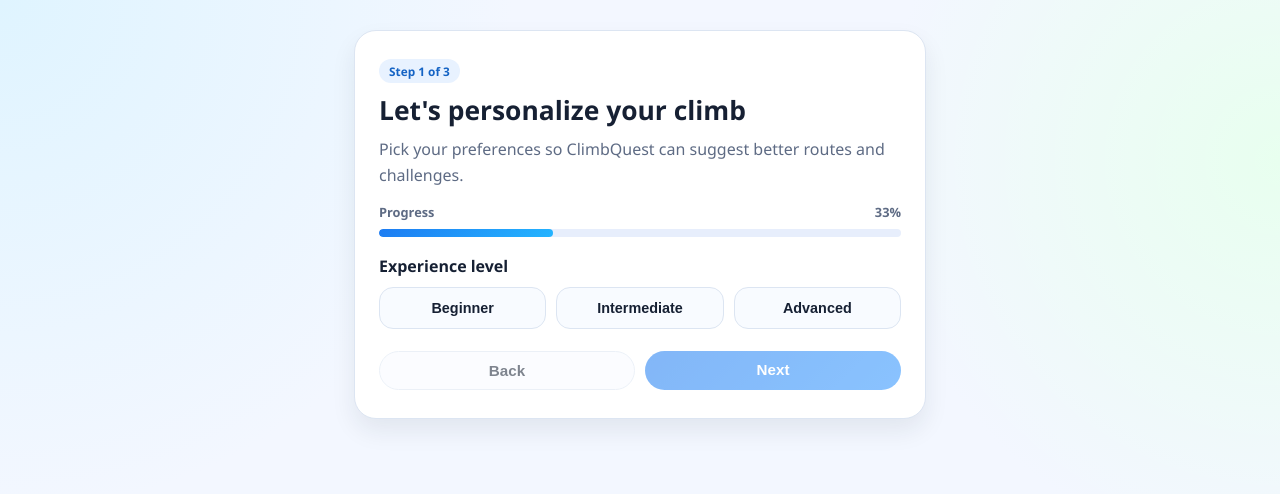
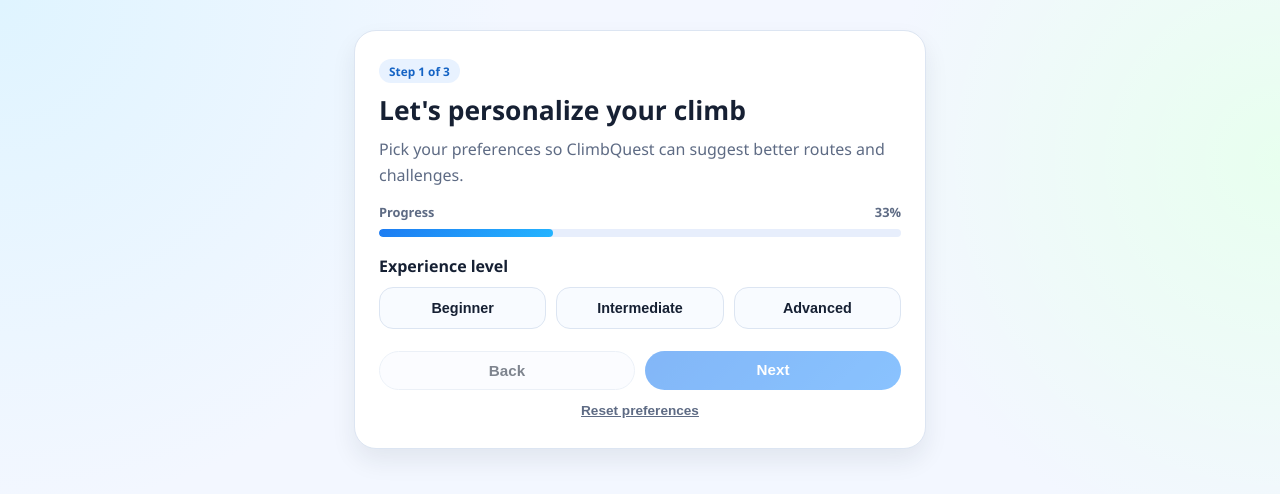
Before and after one commit to XYMMM000/CPT208-coursework, a React (Vite) app in the folder demo/: page /onboarding in a window 1280 px wide. Shown: the top 494 px of the page. Built offline with nearby package versions, Linux system fonts and the light colour scheme.

Commit message:
create web app

```diff
--- a/demo/src/pages/OnboardingPage.jsx
+++ b/demo/src/pages/OnboardingPage.jsx
@@ -1,5 +1,7 @@
 import { useMemo, useState } from "react";
 import { useNavigate } from "react-router-dom";
+
+const ONBOARDING_STORAGE_KEY = "climbquest_onboarding_preferences";
 
 const steps = [
   {
@@ -48,12 +50,26 @@ function OptionGroup({ title, options, selectedValue, onSelect }) {
 export default function OnboardingPage() {
   const navigate = useNavigate();
 
+  function getInitialSelections() {
+    try {
+      const saved = localStorage.getItem(ONBOARDING_STORAGE_KEY);
+      if (!saved) {
+        return { level: "", style: "", goal: "" };
+      }
+
+      const parsed = JSON.parse(saved);
+      return {
+        level: parsed.level || "",
+        style: parsed.style || "",
+        goal: parsed.goal || ""
+      };
+    } catch {
+      return { level: "", style: "", goal: "" };
+    }
+  }
+
   // Keep onboarding answers in one object so the data model is simple for beginners.
-  const [selections, setSelections] = useState({
-    level: "",
-    style: "",
-    goal: ""
-  });
+  const [selections, setSelections] = useState(getInitialSelections);
 
   // Step index controls which onboarding question is visible.
   const [currentStepIndex, setCurrentStepIndex] = useState(0);
@@ -75,10 +91,20 @@ export default function OnboardingPage() {
   const hasSelectedCurrentStep = Boolean(selections[currentStep.key]);
 
   function updateSelection(field, value) {
-    setSelections((prev) => ({
-      ...prev,
-      [field]: value
-    }));
+    setSelections((prev) => {
+      const nextSelections = {
+        ...prev,
+        [field]: value
+      };
+
+      // Save every change so refresh will not lose onboarding progress.
+      localStorage.setItem(
+        ONBOARDING_STORAGE_KEY,
+        JSON.stringify(nextSelections)
+      );
+
+      return nextSelections;
+    });
   }
 
   function handleBack() {
@@ -90,12 +116,23 @@ export default function OnboardingPage() {
 
     if (isLastStep) {
       // In a real app, you could save selections to backend/local storage here.
+      localStorage.setItem(ONBOARDING_STORAGE_KEY, JSON.stringify(selections));
       console.log("Onboarding selections:", selections);
       navigate("/home");
       return;
     }
 
     setCurrentStepIndex((prev) => Math.min(prev + 1, totalSteps - 1));
+  }
+
+  function handleResetPreferences() {
+    localStorage.removeItem(ONBOARDING_STORAGE_KEY);
+    setSelections({
+      level: "",
+      style: "",
+      goal: ""
+    });
+    setCurrentStepIndex(0);
   }
 
   return (
@@ -150,6 +187,14 @@ export default function OnboardingPage() {
             {isLastStep ? "Continue" : "Next"}
           </button>
         </div>
+
+        <button
+          type="button"
+          className="cq-reset-btn"
+          onClick={handleResetPreferences}
+        >
+          Reset preferences
+        </button>
       </section>
     </div>
   );
--- a/demo/src/styles/climbquest.css
+++ b/demo/src/styles/climbquest.css
@@ -395,6 +395,17 @@ a {
   cursor: not-allowed;
 }
 
+.cq-reset-btn {
+  margin-top: 12px;
+  width: 100%;
+  border: 0;
+  background: transparent;
+  color: var(--cq-text-soft);
+  font-size: 0.85rem;
+  font-weight: 600;
+  text-decoration: underline;
+}
+
 @media (min-width: 768px) {
   .cq-landing-page {
     max-width: 980px;
```
